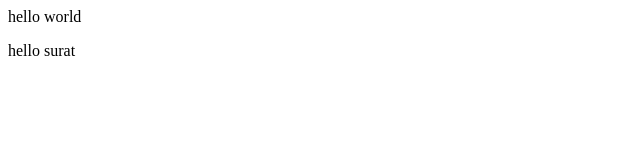
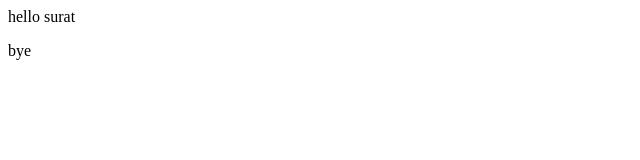
Before and after one commit to mukeshms21/myfirstrepositry, a plain HTML site: page index.html in a window 1280 px wide. Shown: the full height of the page, 0-640 px from the left. Drawn offline with Linux system fonts and the light colour scheme.

Commit message:
commit all the file

```diff
--- a/index.html
+++ b/index.html
@@ -3,7 +3,8 @@
 
     </head>
     <body>
-        <p>hello world</p>
+
         <p>hello surat</p>
+        <p>bye</p>
     </body>
 </html>
```
